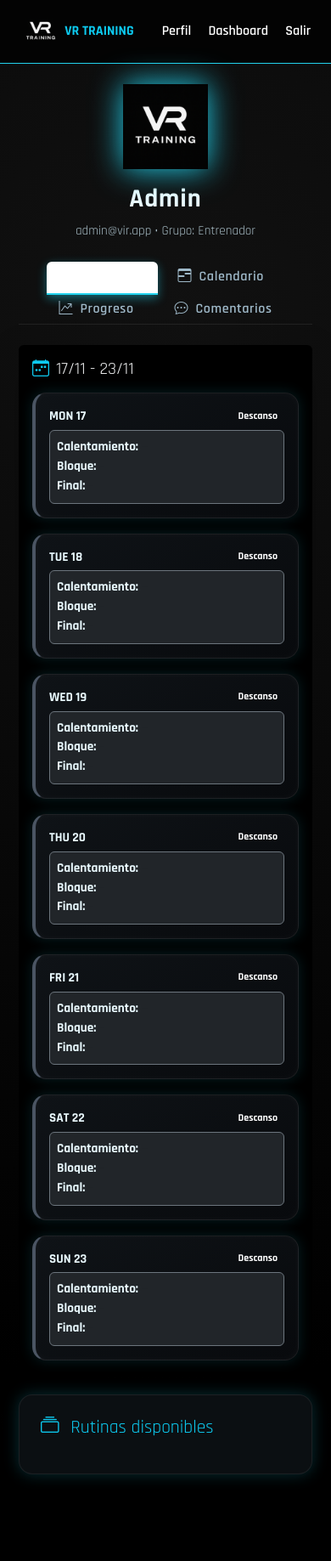
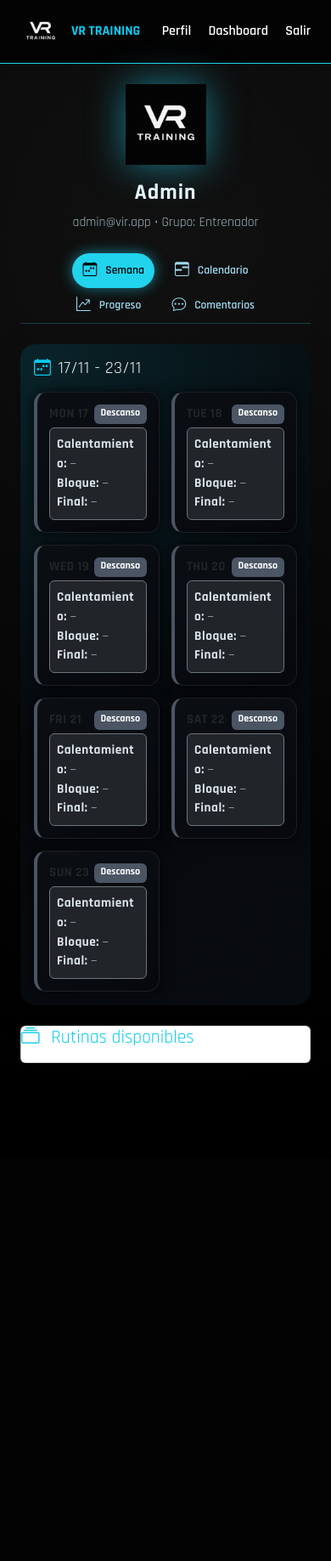
Before and after one commit to Leon555555/vir, a Flask app: page /perfil/1 in a window 390 px wide. Shown: the whole page at 85% size. After the commit the page ends 1251 px from the top, so only its background shows below. Run offline with Flask 3, Linux system fonts and the light colour scheme; a user stored in the database is signed in; data comes from the database, SQL or seed files in the repository; data that the repository does not hold is empty; some libraries are stand-ins or nearby versions.

Commit message:
style y perfil

```diff
--- a/app/static/css/styles.css
+++ b/app/static/css/styles.css
@@ -1,45 +1,45 @@
-/* ======================================
-   VR TRAINING PRO — Premium UI 2025
-   MyWellness Style + Glow VR Training
-====================================== */
+/* ===========================================
+   VR TRAINING PRO — ULTRA UI 2025
+   MyWellness Inspired + Neon VR Style
+=========================================== */
 
 :root {
   --cyan: #22d3ee;
-  --cyan-glow: rgba(34,211,238,0.45);
+  --cyan-soft: rgba(34, 211, 238, 0.25);
+  --cyan-glow: rgba(34, 211, 238, 0.55);
   --red: #ef4444;
   --green: #22c55e;
   --blue: #3b82f6;
   --yellow: #facc15;
   --gray: #4b5563;
 
-  --card-bg: #0b0f12;
-  --card-dark: #0e1114;
+  --card-bg: #05070a;
+  --card-soft: #0b0f12;
+  --border-soft: rgba(255, 255, 255, 0.08);
 }
 
-/* ============================ */
-/*        CONTENEDOR PERFIL     */
-/* ============================ */
+/* ===========================================
+   CONTENEDOR PERFIL
+=========================================== */
+
 .perfil-container {
   max-width: 1100px;
   margin: 0 auto;
-  padding: 0 16px 40px;
+  padding: 0 12px 40px;
 }
 
-/* ============================ */
-/*             LOGO             */
-/* ============================ */
+/* ===========================================
+   HEADER DEL PERFIL
+=========================================== */
 
 .perfil-logo {
-  height: 120px !important;
-  max-height: 120px !important;
+  height: 110px;
+  max-height: 110px;
   margin-bottom: 10px;
-  filter: drop-shadow(0 0 18px var(--cyan));
+  filter: drop-shadow(0 0 22px var(--cyan-glow));
   object-fit: contain;
 }
 
-/* ============================ */
-/*          TITULOS             */
-/* ============================ */
 .perfil-nombre {
   font-size: 1.9rem;
   font-weight: 700;
@@ -48,192 +48,199 @@
 }
 
 .perfil-sub {
-  color: #a8bdc6;
-  font-size: 0.95rem;
+  color: #9fb6c0;
+  font-size: 0.98rem;
 }
 
-/* ============================ */
-/*    NAV TABS VR TRAINING      */
-/* ============================ */
+/* ===========================================
+   TABS SUPERIORES (NAV VR)
+=========================================== */
 
 .nav-vr-tabs {
-  border-bottom: 1px solid rgba(255,255,255,0.08);
+  border-bottom: 1px solid rgba(34, 211, 238, 0.25);
 }
 
 .nav-vr-tabs .nav-link {
-  border: none;
-  color: #9fb9c9;
+  color: #9dd9f0;
   font-weight: 600;
-  letter-spacing: 0.6px;
-  padding: 0.4rem 1.5rem;
+  padding: 9px 22px;
+  margin: 0 6px;
+  border-radius: 999px;
+  border: none !important;
   background: transparent;
+  display: flex;
+  align-items: center;
+  gap: 6px;
+  transition: 0.25s ease;
+}
+
+.nav-vr-tabs .nav-link i {
+  font-size: 1.05rem;
 }
 
 .nav-vr-tabs .nav-link:hover {
-  color: #eafaff;
+  background: rgba(34, 211, 238, 0.13);
+  color: #ffffff;
 }
 
 .nav-vr-tabs .nav-link.active {
-  color: #ffffff;
-  border: none;
-  border-bottom: 2px solid var(--cyan);
-  box-shadow: 0 4px 12px var(--cyan-glow);
+  background: var(--cyan);
+  color: #000;
+  box-shadow: 0 0 16px var(--cyan-glow);
 }
 
-/* Secciones de tabs */
+/* Contenido de tabs controlado vía JS */
 .vr-tab {
   display: none;
 }
-
 .vr-tab.active {
   display: block;
 }
 
-/* ============================ */
-/*    BOTONES (estándar BS)     */
-/* ============================ */
+/* ===========================================
+   CARDS BASE
+=========================================== */
 
-.btn-outline-info {
-  border-color: var(--cyan);
-  color: var(--cyan);
+.card-vr,
+.card.bg-black {
+  background: radial-gradient(circle at 0 0, rgba(34, 211, 238, 0.14), transparent 55%),
+              linear-gradient(145deg, #05070a, #080b10);
+  border-radius: 18px;
+  border: 1px solid var(--border-soft);
+  box-shadow: 0 0 20px rgba(0, 0, 0, 0.7);
 }
 
-.btn-outline-info:hover {
-  background: var(--cyan);
-  color: #000;
-  box-shadow: 0 0 12px var(--cyan-glow);
+/* Titulares dentro de cards */
+.card-vr h5,
+.card.bg-black h5 {
+  letter-spacing: 0.5px;
 }
 
-/* ============================ */
-/*        CARD PRINCIPAL        */
-/* ============================ */
-.card-pro {
-  background: var(--card-bg);
-  border-radius: 16px;
-  border: 1px solid rgba(255,255,255,0.07);
-  padding: 25px;
-  box-shadow: 0 0 18px rgba(34,211,238,0.22);
-}
-
-/* ============================ */
-/*        GRID SEMANAL          */
-/* ============================ */
+/* ===========================================
+   GRID SEMANAL
+=========================================== */
 
 .week-grid {
   display: grid;
-  grid-template-columns: repeat(auto-fit, minmax(200px, 1fr));
-  gap: 18px;
+  grid-template-columns: repeat(7, minmax(140px, 1fr));
+  gap: 14px;
 }
 
-/* En escritorio ancho: 7 columnas fijas tipo calendario semanal */
-@media (min-width: 992px) {
-  .week-grid {
-    grid-template-columns: repeat(7, minmax(0, 1fr));
-  }
-}
-
-/* Tarjeta del día */
+/* Tarjeta de día */
 .day-card {
-  background: linear-gradient(145deg, #0f1317, #080a0d);
-  border-radius: 16px;
-  padding: 16px;
-  border: 1px solid rgba(255,255,255,0.08);
-  box-shadow: inset 0 0 10px rgba(255,255,255,0.03),
-              0 0 16px rgba(34,211,238,0.15);
-  transition: .25s ease;
+  background: linear-gradient(145deg, #0b0f14, #06080c);
+  border-radius: 14px;
+  padding: 14px;
+  border: 1px solid rgba(255, 255, 255, 0.08);
+  box-shadow:
+    inset 0 0 8px rgba(255, 255, 255, 0.02),
+    0 0 16px rgba(0, 0, 0, 0.7);
   cursor: pointer;
+  transition: 0.22s ease;
 }
 
 .day-card:hover {
-  transform: translateY(-4px) scale(1.01);
-  box-shadow: 0 0 25px var(--cyan-glow);
+  transform: translateY(-3px);
+  box-shadow:
+    0 0 18px var(--cyan-soft),
+    0 0 28px rgba(0, 0, 0, 0.9);
 }
 
 .day-card strong {
   font-size: 0.95rem;
-  color: #eafaff;
+  letter-spacing: 0.5px;
 }
 
-/* colores laterales por tipo */
+/* Bordes por tipo de entrenamiento */
 .day-fuerza   { border-left: 4px solid var(--yellow); }
 .day-pista    { border-left: 4px solid var(--red); }
 .day-bike     { border-left: 4px solid var(--green); }
 .day-natacion { border-left: 4px solid var(--blue); }
 .day-descanso { border-left: 4px solid var(--gray); }
 
-/* ============================ */
-/*        CALENDARIO PRO        */
-/* ============================ */
+/* Contenido interno */
+.day-card .small {
+  background: #080b0f;
+  border-radius: 10px;
+  padding: 9px;
+  border: 1px solid rgba(255, 255, 255, 0.06);
+  font-size: 0.86rem;
+  color: #dde5ee;
+}
+
+/* ===========================================
+   CALENDARIO MENSUAL - MyWellness Style
+=========================================== */
 
 .calendar-grid {
   display: grid;
-  grid-template-columns: repeat(7, 1fr);
-  gap: 14px;
-  margin-top: 15px;
+  grid-template-columns: repeat(7, minmax(110px, 1fr));
+  gap: 10px;
+  margin-top: 10px;
 }
 
+/* Cada día del calendario */
 .calendar-day {
-  background: var(--card-dark);
-  border: 1px solid rgba(255,255,255,0.1);
+  background: #05070a;
+  border-radius: 12px;
   padding: 10px;
-  border-radius: 12px;
-  min-height: 130px;
-  transition: .25s ease;
-  color: #e2e9ee;
+  border: 1px solid rgba(255, 255, 255, 0.06);
+  box-shadow: 0 0 12px rgba(0, 0, 0, 0.7);
   display: flex;
   flex-direction: column;
-  justify-content: flex-start;
+  gap: 4px;
+  transition: 0.2s ease;
 }
 
 .calendar-day:hover {
-  transform: translateY(-4px);
-  box-shadow: 0 0 22px var(--cyan-glow);
+  transform: translateY(-3px);
+  box-shadow: 0 0 18px var(--cyan-soft);
 }
 
-/* Cabecera del día */
+/* Cabecera (número + día semana) */
 .cal-header {
   display: flex;
   justify-content: space-between;
-  margin-bottom: 6px;
+  align-items: baseline;
+  margin-bottom: 4px;
 }
 
 .cal-day-num {
-  font-size: 0.9rem;
-  font-weight: bold;
-  color: #d9ecf3;
+  font-size: 1.02rem;
+  font-weight: 700;
+  color: #eaf5ff;
 }
 
 .cal-weekday {
-  font-size: 0.75rem;
-  color: #92a4b0;
+  font-size: 0.7rem;
+  letter-spacing: 0.9px;
+  color: #7c8a96;
 }
 
-/* ESTILO EVENTOS (MyWellness style) */
-
+/* Pastillas de evento estilo MyWellness */
 .event-pill {
-  background: rgba(255,255,255,0.04);
+  background: rgba(255, 255, 255, 0.03);
   border-left: 4px solid var(--cyan);
-  padding: 5px 8px;
   border-radius: 10px;
-  margin-bottom: 5px;
-  font-size: 0.8rem;
+  padding: 5px 7px;
+  font-size: 0.78rem;
   display: flex;
   align-items: center;
   gap: 6px;
 }
 
-.event-pill i {
-  opacity: 0.9;
-  font-size: 0.9rem;
+.event-pill .event-icon {
+  opacity: 0.85;
 }
 
+/* Colores según tipo */
 .event-fuerza   { border-left-color: var(--yellow); }
 .event-pista    { border-left-color: var(--red); }
 .event-bike     { border-left-color: var(--green); }
 .event-natacion { border-left-color: var(--blue); }
 .event-descanso { border-left-color: var(--gray); }
 
-/* estado */
+/* Estado (OK / No) */
 .event-state-ok {
   border-left-color: var(--green);
 }
@@ -241,46 +248,73 @@
   border-left-color: var(--red);
 }
 
-/* dificultad */
+/* Dificultad */
 .event-diff-facil { border-left-color: #86efac; }
 .event-diff-media { border-left-color: #facc15; }
-.event-diff-dura  { border-left-color: #f87171; }
+.event-diff-dura  { border-left-color: #fb7185; }
 
-/* comentario */
+/* Comentario */
 .event-comment {
   border-left-color: #9ca3af;
 }
 
-/* Label “sin plan” */
+/* Día sin plan */
 .plan-empty {
-  color: #65727b;
-  font-size: 0.8rem;
+  font-size: 0.78rem;
+  color: #6b7280;
+  margin-top: 6px;
 }
 
-/* ============================ */
-/*           MODALES            */
-/* ============================ */
+/* ===========================================
+   ESTADOS / BADGES
+=========================================== */
+
+.badge-fuerza   { background: var(--yellow); color: #000; }
+.badge-pista    { background: var(--red); }
+.badge-bike     { background: var(--green); }
+.badge-natacion { background: var(--blue); }
+.badge-descanso { background: var(--gray); }
+
+/* ===========================================
+   MODALES
+=========================================== */
+
 .modal-pro {
-  background: #0a0f14 !important;
-  border-radius: 14px;
-  border: 1px solid var(--cyan);
+  background: #05070a !important;
+  border-radius: 16px;
+  border: 1px solid var(--cyan-soft);
   box-shadow: 0 0 30px var(--cyan-glow);
-  color: white;
+  color: #ffffff;
 }
 
-/* ============================ */
-/*        RESPONSIVE            */
-/* ============================ */
+/* ===========================================
+   RESPONSIVE
+=========================================== */
 
-@media (max-width: 768px) {
-  .perfil-container {
-    padding: 0 10px 30px;
+@media (max-width: 992px) {
+  .week-grid {
+    grid-template-columns: repeat(3, minmax(0, 1fr));
   }
   .calendar-grid {
-    grid-template-columns: repeat(2, 1fr);
+    grid-template-columns: repeat(3, minmax(0, 1fr));
   }
   .perfil-logo {
-    height: 100px !important;
-    max-height: 100px !important;
+    height: 95px;
   }
 }
+
+@media (max-width: 576px) {
+  .week-grid {
+    grid-template-columns: repeat(2, minmax(0, 1fr));
+  }
+  .calendar-grid {
+    grid-template-columns: repeat(2, minmax(0, 1fr));
+  }
+  .nav-vr-tabs .nav-link {
+    padding: 8px 12px;
+    font-size: 0.85rem;
+  }
+  .perfil-nombre {
+    font-size: 1.6rem;
+  }
+}
--- a/app/templates/layout.html
+++ b/app/templates/layout.html
@@ -12,7 +12,7 @@
   <!-- Google Font -->
   <link href="https://fonts.googleapis.com/css2?family=Rajdhani:wght@400;600;700&display=swap" rel="stylesheet">
 
-  <!-- Estilos propios -->
+  <!-- ESTILO GLOBAL VR TRAINING -->
   <style>
     body {
       background: radial-gradient(circle at 50% 20%, #111 0%, #000 90%);
@@ -22,6 +22,7 @@
       display: flex;
       flex-direction: column;
     }
+
     header.navbar {
       background-color: rgba(0, 0, 0, 0.7);
       border-bottom: 1px solid #22d3ee;
@@ -31,15 +32,27 @@
       align-items: center;
       backdrop-filter: blur(6px);
     }
+
+    .brand-wrap {
+      display: flex;
+      align-items: center;
+      gap: 12px;
+    }
+
     .nav-links a {
       color: #fff;
       margin-left: 1rem;
       text-decoration: none;
       font-weight: 600;
+      transition: 0.25s ease;
+    }
+
+    .nav-links a:hover {
+      color: #22d3ee;
+      text-shadow: 0 0 10px rgba(34,213,238,0.6);
     }
   </style>
 
-  <!-- Bloque para CSS extra (si un template necesita más estilos) -->
   {% block extra_css %}{% endblock %}
 
 </head>
@@ -54,19 +67,21 @@
     <img src="{{ url_for('static', filename='logo_blanco_vr_training.png') }}" style="height:48px">
     <span class="brand-name fw-bold text-info">VR TRAINING</span>
   </div>
+
   <div class="nav-links">
     {% if current_user.is_authenticated %}
       <a href="{{ url_for('main.perfil_redirect') }}">Perfil</a>
+
       {% if current_user.email == "admin@vir.app" %}
         <a href="{{ url_for('main.dashboard_entrenador') }}">Dashboard</a>
       {% endif %}
+
       <a href="{{ url_for('main.logout') }}">Salir</a>
     {% else %}
       <a href="{{ url_for('main.login') }}">Entrar</a>
     {% endif %}
   </div>
 </header>
-
 
 <!-- ============================== -->
 <!-- CONTENIDO -->
@@ -85,23 +100,21 @@
 
 </main>
 
-
 <!-- ============================== -->
 <!-- SCRIPTS GLOBALES -->
 <!-- ============================== -->
 
 <script src="https://cdn.jsdelivr.net/npm/bootstrap@5.3.3/dist/js/bootstrap.bundle.min.js"></script>
 
-<!-- Chart.js (para las gráficas del perfil) -->
+<!-- Chart.js -->
 <script src="https://cdn.jsdelivr.net/npm/chart.js"></script>
 
-<!-- Script global de arrastrar / soltar (si lo tenías) -->
+<!-- Drag & Drop si lo usás -->
 <script src="{{ url_for('static', filename='dragdrop.js') }}"></script>
 
-<!-- Script general de la app -->
+<!-- JS general de la app -->
 <script src="{{ url_for('static', filename='app.js') }}"></script>
 
-<!-- Bloque para JS extra de cada página -->
 {% block extra_js %}{% endblock %}
 
 </body>
--- a/app/templates/perfil.html
+++ b/app/templates/perfil.html
@@ -10,46 +10,45 @@
 <div class="perfil-container">
 
   <!-- ====================== -->
-  <!-- HEADER DEL ATLETA -->
+  <!-- HEADER -->
   <!-- ====================== -->
   <div class="text-center mb-4">
-    <img src="{{ url_for('static', filename='logo_blanco_vr_training.png') }}"
-         class="perfil-logo">
+    <img src="{{ url_for('static', filename='logo_blanco_vr_training.png') }}" class="perfil-logo">
     <h2 class="perfil-nombre mt-2">{{ user.nombre }}</h2>
     <div class="perfil-sub">{{ user.email }} • Grupo: {{ user.grupo or '—' }}</div>
   </div>
 
   <!-- ====================== -->
-  <!-- TABS NAV (MyWellness style) -->
+  <!-- TABS VR TRAINING -->
   <!-- ====================== -->
   <ul class="nav nav-tabs nav-vr-tabs justify-content-center mb-4" id="perfilTabs">
     <li class="nav-item">
-      <button class="nav-link active" data-tab="semana">
+      <button class="nav-link active" type="button" data-tab="semana">
         <i class="bi bi-calendar-week me-1"></i> Semana
       </button>
     </li>
     <li class="nav-item">
-      <button class="nav-link" data-tab="calendario">
+      <button class="nav-link" type="button" data-tab="calendario">
         <i class="bi bi-calendar3-range me-1"></i> Calendario
       </button>
     </li>
     <li class="nav-item">
-      <button class="nav-link" data-tab="progreso">
+      <button class="nav-link" type="button" data-tab="progreso">
         <i class="bi bi-graph-up-arrow me-1"></i> Progreso
       </button>
     </li>
     <li class="nav-item">
-      <button class="nav-link" data-tab="comentarios">
+      <button class="nav-link" type="button" data-tab="comentarios">
         <i class="bi bi-chat-dots me-1"></i> Comentarios
       </button>
     </li>
   </ul>
 
   <!-- ====================== -->
-  <!-- TAB: SEMANA ACTUAL -->
+  <!-- TAB: SEMANA -->
   <!-- ====================== -->
   <section id="tab-semana" class="vr-tab active">
-    <div class="card bg-black border-0 shadow-lg mb-4 p-3">
+    <div class="card bg-black border-0 shadow-lg mb-4 p-3 card-vr">
       <h5 class="text-light mb-3">
         <i class="bi bi-calendar-week text-info me-2"></i>{{ semana_str }}
       </h5>
@@ -88,10 +87,10 @@
   </section>
 
   <!-- ====================== -->
-  <!-- TAB: CALENDARIO MENSUAL -->
+  <!-- TAB: CALENDARIO -->
   <!-- ====================== -->
   <section id="tab-calendario" class="vr-tab">
-    <div class="card bg-black border-0 shadow-lg mb-4 p-3">
+    <div class="card bg-black border-0 shadow-lg mb-4 p-3 card-vr">
 
       <h5 class="text-info mb-3">
         <i class="bi bi-calendar3-range me-2"></i>
@@ -104,14 +103,15 @@
         {% set tipo_mes = (plan_mes.plan_type|lower) if plan_mes else 'descanso' %}
 
         <div class="calendar-day day-{{ tipo_mes }}">
-          <!-- cabecera día -->
+
           <div class="cal-header">
             <span class="cal-day-num">{{ f.day }}</span>
             <span class="cal-weekday">{{ f.strftime('%a')|upper }}</span>
           </div>
 
           {% if plan_mes %}
-            <!-- tipo de día -->
+
+            <!-- Tipo de día -->
             <div class="event-pill event-{{ tipo_mes }}">
               <span class="event-icon">
                 {% if tipo_mes == 'fuerza' %}
@@ -129,10 +129,9 @@
               <span class="event-text">{{ plan_mes.plan_type|capitalize }}</span>
             </div>
 
-            <!-- estado puede entrenar -->
+            <!-- Estado puede entrenar -->
             {% if plan_mes.puede_entrenar %}
-            <div class="event-pill event-state
-                        {% if plan_mes.puede_entrenar == 'no' %}event-state-no{% else %}event-state-ok{% endif %}">
+            <div class="event-pill event-state {% if plan_mes.puede_entrenar=='no' %}event-state-no{% else %}event-state-ok{% endif %}">
               <span class="event-text">
                 {% if plan_mes.puede_entrenar == 'no' %}
                   No puede entrenar
@@ -143,9 +142,9 @@
             </div>
             {% endif %}
 
-            <!-- dificultad -->
+            <!-- Dificultad -->
             {% if plan_mes.dificultad %}
-            <div class="event-pill event-diff event-diff-{{ plan_mes.dificultad }}">
+            <div class="event-pill event-diff-{{ plan_mes.dificultad }}">
               <span class="event-text">
                 {% if plan_mes.dificultad == 'facil' %}Fácil
                 {% elif plan_mes.dificultad == 'media' %}Media
@@ -155,7 +154,7 @@
             </div>
             {% endif %}
 
-            <!-- comentario -->
+            <!-- Comentario -->
             {% if plan_mes.comentario_atleta %}
             <div class="event-pill event-comment">
               <span class="event-icon"><i class="bi bi-chat-dots"></i></span>
@@ -167,6 +166,7 @@
             <span class="plan-empty mt-2">Sin plan</span>
           {% endif %}
         </div>
+
         {% endfor %}
       </div>
 
@@ -174,10 +174,10 @@
   </section>
 
   <!-- ====================== -->
-  <!-- TAB: PROGRESO (GRÁFICO) -->
+  <!-- TAB: PROGRESO -->
   <!-- ====================== -->
   <section id="tab-progreso" class="vr-tab">
-    <div class="card bg-black border-0 shadow-lg mb-4 p-3">
+    <div class="card bg-black border-0 shadow-lg mb-4 p-3 card-vr">
       <h5 class="text-light mb-3">
         <i class="bi bi-graph-up-arrow text-info me-2"></i>Propuesto vs Realizado
       </h5>
@@ -192,7 +192,7 @@
   <!-- TAB: COMENTARIOS -->
   <!-- ====================== -->
   <section id="tab-comentarios" class="vr-tab">
-    <div class="card bg-black border-0 shadow-lg mb-4 p-4">
+    <div class="card bg-black border-0 shadow-lg mb-4 p-4 card-vr">
       <h5 class="text-info mb-3">
         <i class="bi bi-chat-left-text me-2"></i>Comentarios
       </h5>
@@ -202,27 +202,21 @@
     </div>
   </section>
 
-  <!-- ====================== -->
-  <!-- RUTINAS (fuera de tabs, siempre visible para el admin) -->
-  <!-- ====================== -->
+  <!-- RUTINAS (siempre visible debajo) -->
   {% include "components/rutinas.html" %}
 
 </div>  {# cierre .perfil-container #}
 
-<!-- ====================== -->
 <!-- MODALES -->
-<!-- ====================== -->
 {% include "components/modales.html" %}
 
 {% endblock %}
 
-{% block scripts %}
-<script src="https://cdn.jsdelivr.net/npm/chart.js"></script>
-
+{% block extra_js %}
 <script>
 // =================== GRAFICO PROGRESO ===================
 const canvasProgreso = document.getElementById("graficoProgreso");
-if (canvasProgreso) {
+if (canvasProgreso && typeof Chart !== "undefined") {
   new Chart(canvasProgreso, {
     type: "line",
     data: {
@@ -247,12 +241,10 @@ if (canvasProgreso) {
     options: {
       responsive: true,
       maintainAspectRatio: false,
-      plugins: {
-        legend: { labels: { color: "#ccc" } }
-      },
+      plugins: { legend: { labels: { color: "#ccc" } } },
       scales: {
         x: { ticks: { color: "#aaa" } },
-        y: { ticks: { color: "#aaa" }, min: 0, max: 10 }
+        y: { ticks: { color: "#aaa" } }
       }
     }
   });
@@ -269,35 +261,23 @@ document.addEventListener("DOMContentLoaded", function () {
   };
 
   function activateTab(name) {
-    // botones
+    // Botones
     tabs.forEach(btn => {
-      if (btn.dataset.tab === name) {
-        btn.classList.add("active");
-      } else {
-        btn.classList.remove("active");
-      }
+      btn.classList.toggle("active", btn.dataset.tab === name);
     });
-    // secciones
+    // Secciones
     Object.entries(sections).forEach(([key, sec]) => {
       if (!sec) return;
-      if (key === name) {
-        sec.classList.add("active");
-      } else {
-        sec.classList.remove("active");
-      }
+      sec.classList.toggle("active", key === name);
     });
   }
 
   tabs.forEach(btn => {
-    btn.addEventListener("click", () => {
-      const name = btn.dataset.tab;
-      activateTab(name);
-    });
+    btn.addEventListener("click", () => activateTab(btn.dataset.tab));
   });
 
-  // Tab por defecto: semana
+  // Por defecto mostrar SEMANA
   activateTab("semana");
 });
 </script>
-
 {% endblock %}
```
